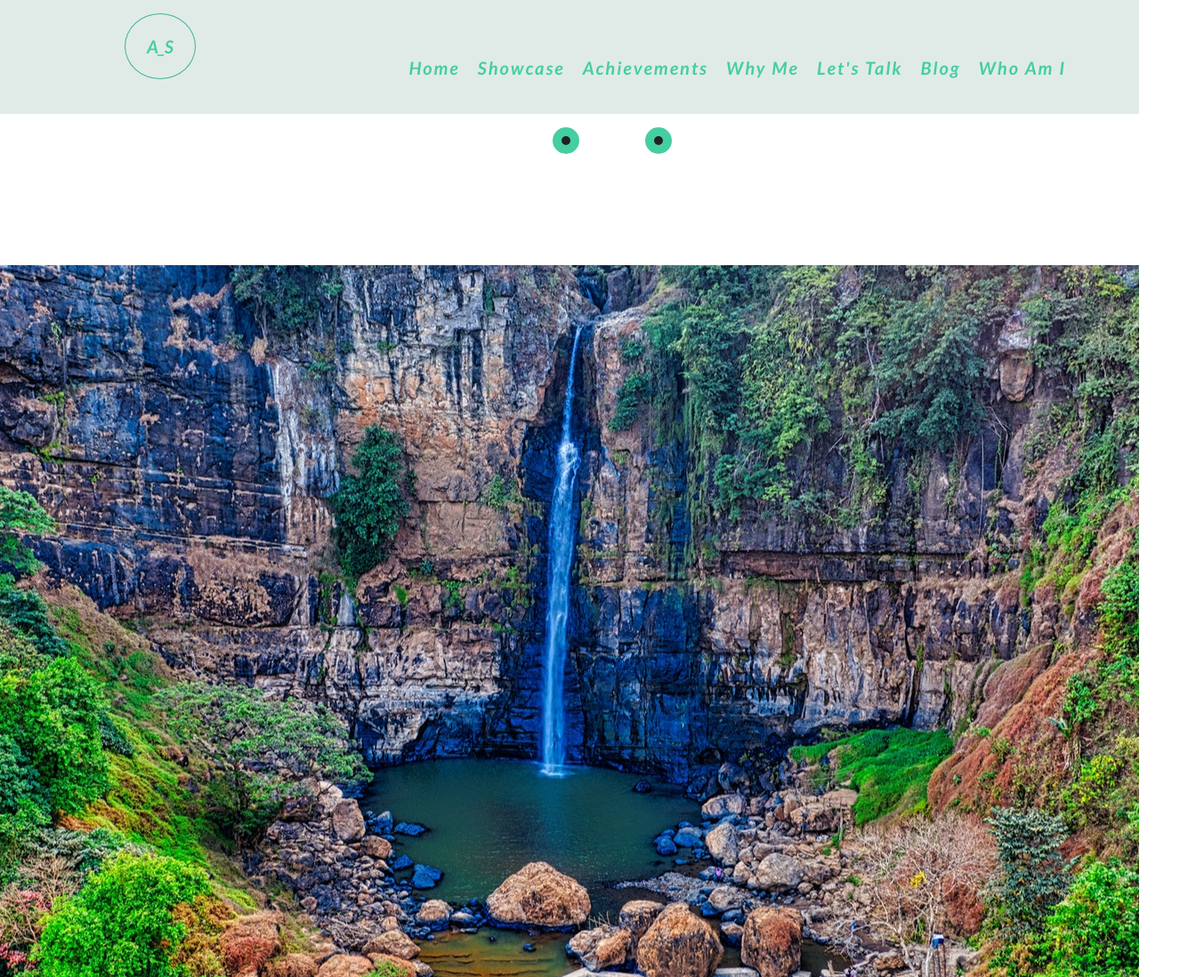
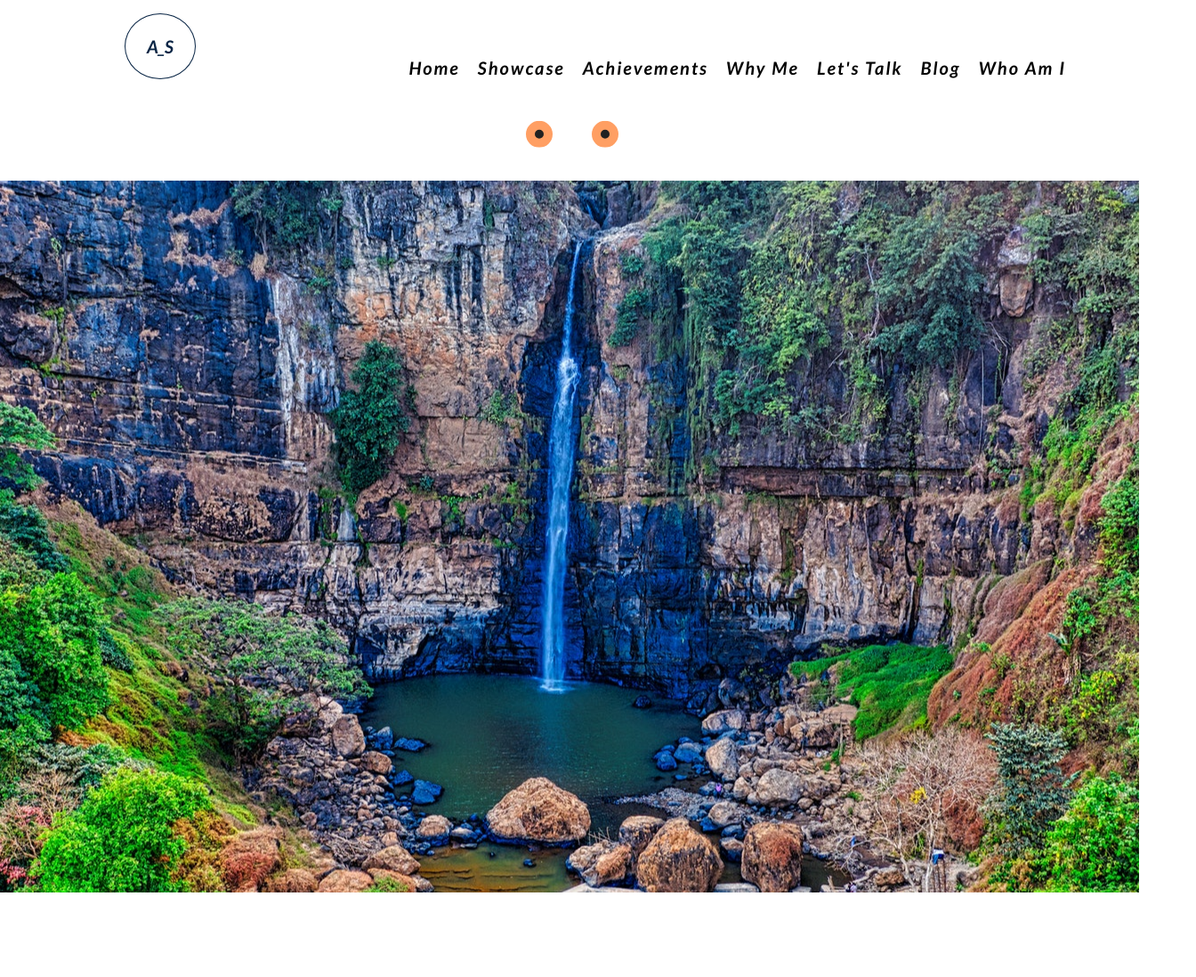
Before and after one commit to stealthman22/StealthPortfolio, a website built with webpack: page src/index.html in a window 1280 px wide. Shown: the whole page at 89% size, 1344 px wide, since content can reach past the window. After the commit the page ends 1003 px from the top, so only its background shows below. Built offline with nearby package versions, Linux system fonts and the light colour scheme.

Commit message:
Done with eye movements, starting hero

```diff
--- a/src/style.css
+++ b/src/style.css
@@ -2,6 +2,14 @@
 * {
     margin: 0;
     padding: 0;
+}
+
+:root {
+    --hl-clr: #45b29a;
+    --text-pry: #092545;
+    --act-clr: #ff9f63;
+    --bg-pry: #fff;
+    --bg-sec: #e0ebe8;
 }
 
 body {
@@ -24,19 +32,19 @@ sean #45b29a
 
 .nav {
     padding: 40px;
-    background: #e0ebe8;
+    /*  background: var(--bg-sec); */
 }
 
 .nav-logo {
     font-family: Lato, sans-serif;
     font-size: 20px;
-    font-style: oblique;
+    font-style: italic;
     padding: 1.5rem;
-    border: 1px solid #45b29a;
+    border: 1px solid var(--text-pry);
     border-radius: 50%;
     text-align: center;
     margin: 100px;
-    color: #45cea2;
+    color: var(--text-pry)
 }
 
 .nav-ul {
@@ -58,13 +66,13 @@ sean #45b29a
     font-weight: 300;
     letter-spacing: 2px;
     line-height: 24px;
-    color: #45cea2;
+    color: #030303;
     align-self: center;
 }
 
 .nav-items:hover,
 .nav-logo:hover {
-    color: #030303;
+    color: var(--text-pry);
 }
 
 
@@ -75,16 +83,16 @@ sean #45b29a
     transform: translateY(-50%);
     width: 100%;
     text-align: center;
-    padding: 1em;
-    margin: 2em;
+    padding: 0.2em;
+    margin-top: 25px;
 }
 
 .eye {
     width: 60px;
     height: 30px;
-    background: #fff;
+    background: var(--bg-pry);
     display: inline-block;
-    margin: 20px;
+    margin: 5px;
     /*   border: 1px solid #e0ebe8; */
     border-radius: 50%;
     position: relative;
@@ -96,7 +104,7 @@ sean #45b29a
     height: 10px;
     background: rgba(0, 0, 0, 0.87);
     position: absolute;
-    border: 10px solid #45cea2;
+    border: 10px solid var(--act-clr);
     border-radius: 50%;
     top: 50%;
     left: 50%;
```
